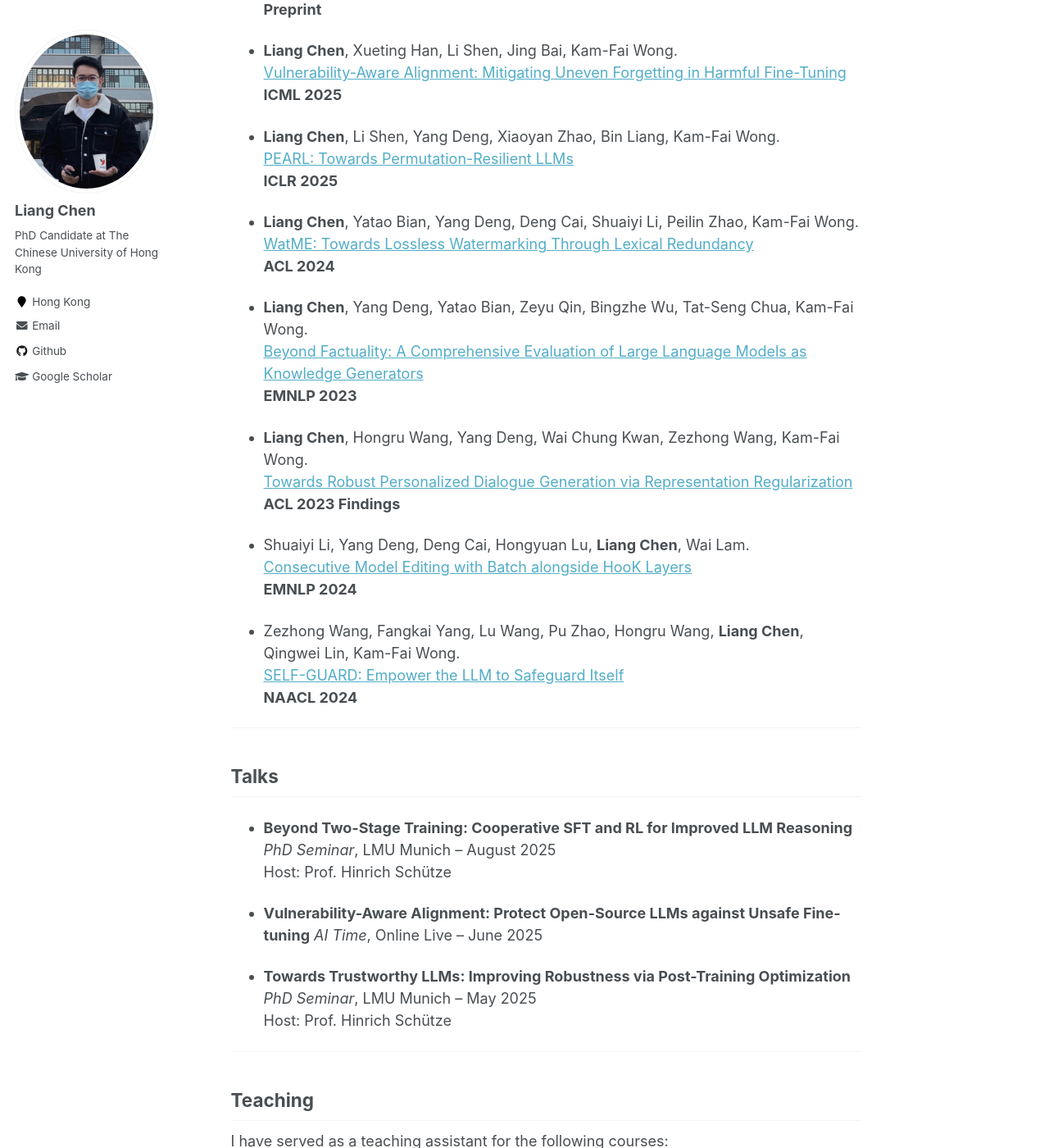
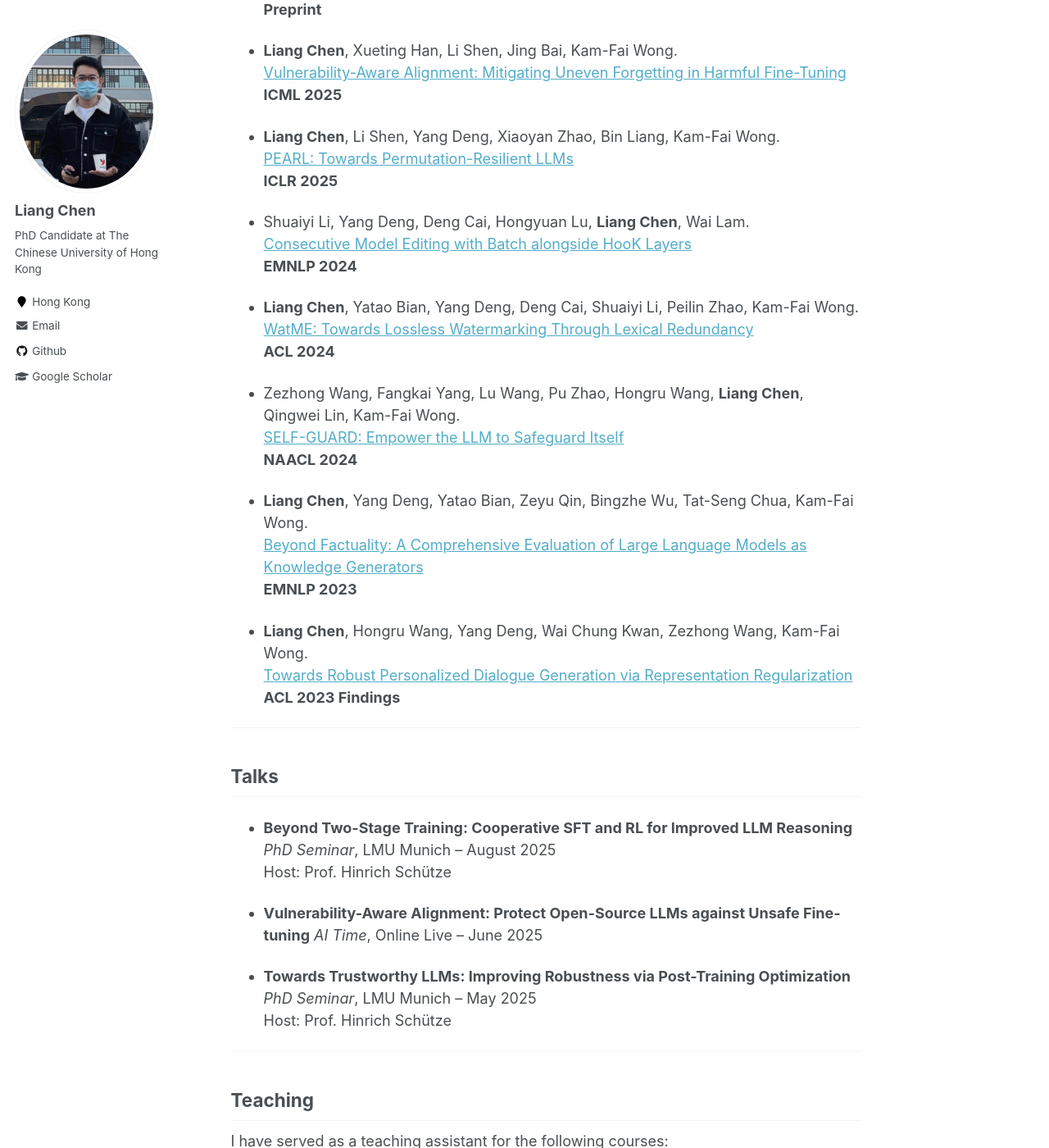
Before and after one commit to ChanLiang/ChanLiang.github.io, a Jekyll site: the page built from _pages/about.md, in a window 1280 px wide and 1400 px high, scrolled down 1535 px. Shown: the whole window at 82% size. Built offline with Jekyll 4.4.1, drawn with Linux system fonts in a browser that asks for light colours; part of the change alters nothing that is shown.

```diff
--- a/_pages/about.md
+++ b/_pages/about.md
@@ -113,9 +113,17 @@ He is dedicated to enhancing the reliability of LLMs across four dimensions:
   [PEARL: Towards Permutation-Resilient LLMs](https://openreview.net/pdf?id=txoJvjfI9w)
   **ICLR 2025**
 
+- Shuaiyi Li, Yang Deng, Deng Cai, Hongyuan Lu, **Liang Chen**, Wai Lam.
+  [Consecutive Model Editing with Batch alongside HooK Layers](https://aclanthology.org/2024.emnlp-main.765)
+  **EMNLP 2024**
+
 - **Liang Chen**, Yatao Bian, Yang Deng, Deng Cai, Shuaiyi Li, Peilin Zhao, Kam-Fai Wong.
   [WatME: Towards Lossless Watermarking Through Lexical Redundancy](https://aclanthology.org/2024.acl-long.496.pdf)
   **ACL 2024**
+
+- Zezhong Wang, Fangkai Yang, Lu Wang, Pu Zhao, Hongru Wang, **Liang Chen**, Qingwei Lin, Kam-Fai Wong.
+  [SELF-GUARD: Empower the LLM to Safeguard Itself](https://aclanthology.org/2024.naacl-long.92)
+  **NAACL 2024**
 
 - **Liang Chen**, Yang Deng, Yatao Bian, Zeyu Qin, Bingzhe Wu, Tat-Seng Chua, Kam-Fai Wong.
   [Beyond Factuality: A Comprehensive Evaluation of Large Language Models as Knowledge Generators](https://aclanthology.org/2023.emnlp-main.390)
@@ -126,13 +134,6 @@ He is dedicated to enhancing the reliability of LLMs across four dimensions:
   **ACL 2023 Findings**
   <!-- **Findings of ACL 2023** -->
 
-- Shuaiyi Li, Yang Deng, Deng Cai, Hongyuan Lu, **Liang Chen**, Wai Lam.
-  [Consecutive Model Editing with Batch alongside HooK Layers](https://aclanthology.org/2024.emnlp-main.765)
-  **EMNLP 2024**
-
-- Zezhong Wang, Fangkai Yang, Lu Wang, Pu Zhao, Hongru Wang, **Liang Chen**, Qingwei Lin, Kam-Fai Wong.
-  [SELF-GUARD: Empower the LLM to Safeguard Itself](https://aclanthology.org/2024.naacl-long.92)
-  **NAACL 2024**
 
 <!-- - Yang Deng, Lizi Liao, **Liang Chen**, Hongru Wang, Wenqiang Lei, Tat-Seng Chua.
   [Proactive Dialogue Systems in the Era of Large Language Models: Evaluating from a Prompting Perspective](https://openreview.net/forum?id=LPtO1evrGa)
```
